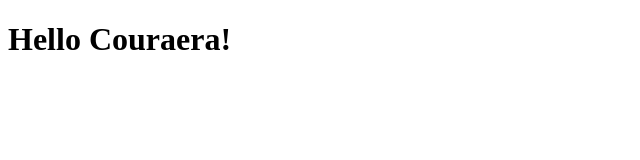
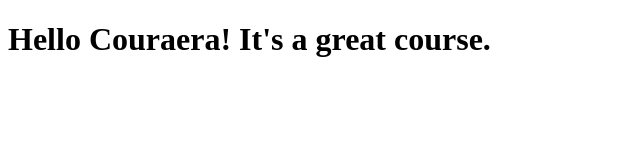
Before and after one commit to QKLiuXing/coursera-test, a plain HTML site: page site/index.html in a window 1280 px wide. Shown: the whole page, without its empty margins (0-640 px from the left). Drawn offline with Linux system fonts and the light colour scheme.

Commit message:
small change

```diff
--- a/site/index.html
+++ b/site/index.html
@@ -4,6 +4,6 @@
 	<title>Hello Coursera!</title>
 </head>
 <body>
-<h1>Hello Couraera!</h1>
+<h1>Hello Couraera! It's a great course.</h1>
 </body>
 </html>
```
